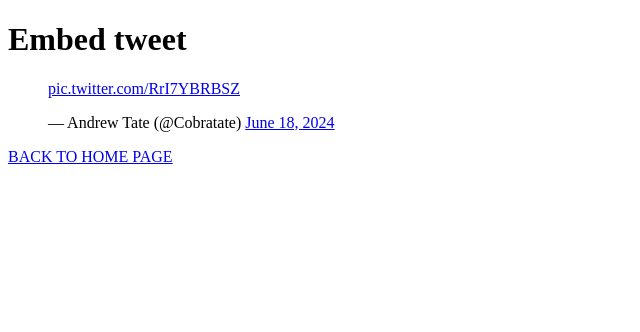
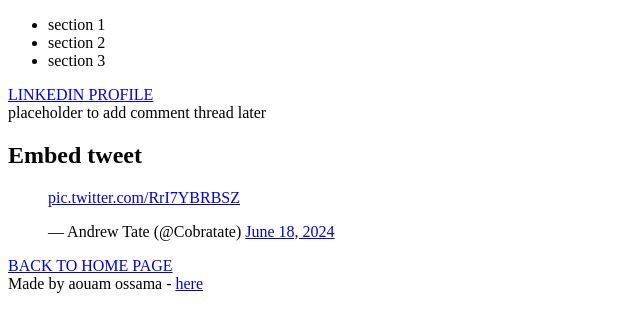
Before and after one commit to oussamaaouam1/My_First_Portfolio, a plain HTML site: page html_basic/tweets.html in a window 1280 px wide. Shown: the whole page, without its empty margins (0-640 px from the left). Drawn offline with Linux system fonts and the light colour scheme.

Commit message:
commit the html tags structur

```diff
--- a/html_basic/tweets.html
+++ b/html_basic/tweets.html
@@ -6,8 +6,24 @@
     </title>
   </head>
   <body>
-    <h1>Embed tweet</h1>
-    <blockquote class="twitter-tweet"><p lang="zxx" dir="ltr"><a href="https://t.co/RrI7YBRBSZ">pic.twitter.com/RrI7YBRBSZ</a></p>&mdash; Andrew Tate (@Cobratate) <a href="https://twitter.com/Cobratate/status/1802856888452645129?ref_src=twsrc%5Etfw">June 18, 2024</a></blockquote> <script async src="https://platform.twitter.com/widgets.js" charset="utf-8"></script>
-    <a href="https://github.com/oussamaaouam1/My_First_Portfolio/blob/9b9875a6d9f1b8b48736e2e786500b251f42a9dc/html_basic/index.html">BACK TO HOME PAGE</a>
+    <header>
+      <ul>
+        <li>section 1</li>
+        <li>section 2</li>
+        <li>section 3</li>
+      </ul>
+      <a href="https://www.linkedin.com/in/oussamaaouam/">LINKEDIN PROFILE</a>
+    </header>
+    <main>
+      <aside>placeholder to add comment thread later</aside>
+      <article>
+        <h1>Embed tweet</h1>
+        <blockquote class="twitter-tweet"><p lang="zxx" dir="ltr"><a href="https://t.co/RrI7YBRBSZ">pic.twitter.com/RrI7YBRBSZ</a></p>&mdash; Andrew Tate (@Cobratate) <a href="https://twitter.com/Cobratate/status/1802856888452645129?ref_src=twsrc%5Etfw">June 18, 2024</a></blockquote> <script async src="https://platform.twitter.com/widgets.js" charset="utf-8"></script>
+          <a href="https://github.com/oussamaaouam1/My_First_Portfolio/blob/9b9875a6d9f1b8b48736e2e786500b251f42a9dc/html_basic/index.html">BACK TO HOME PAGE</a>
+        </article>
+    </main>
+    <footer>
+      Made by aouam ossama - <a href="https://www.linkedin.com/in/oussamaaouam/" target="_blank">here</a>
+    </footer>
   </body>
 </html>
```
Also changed, not shown: html_basic/index.html (+16 -1 lines).
